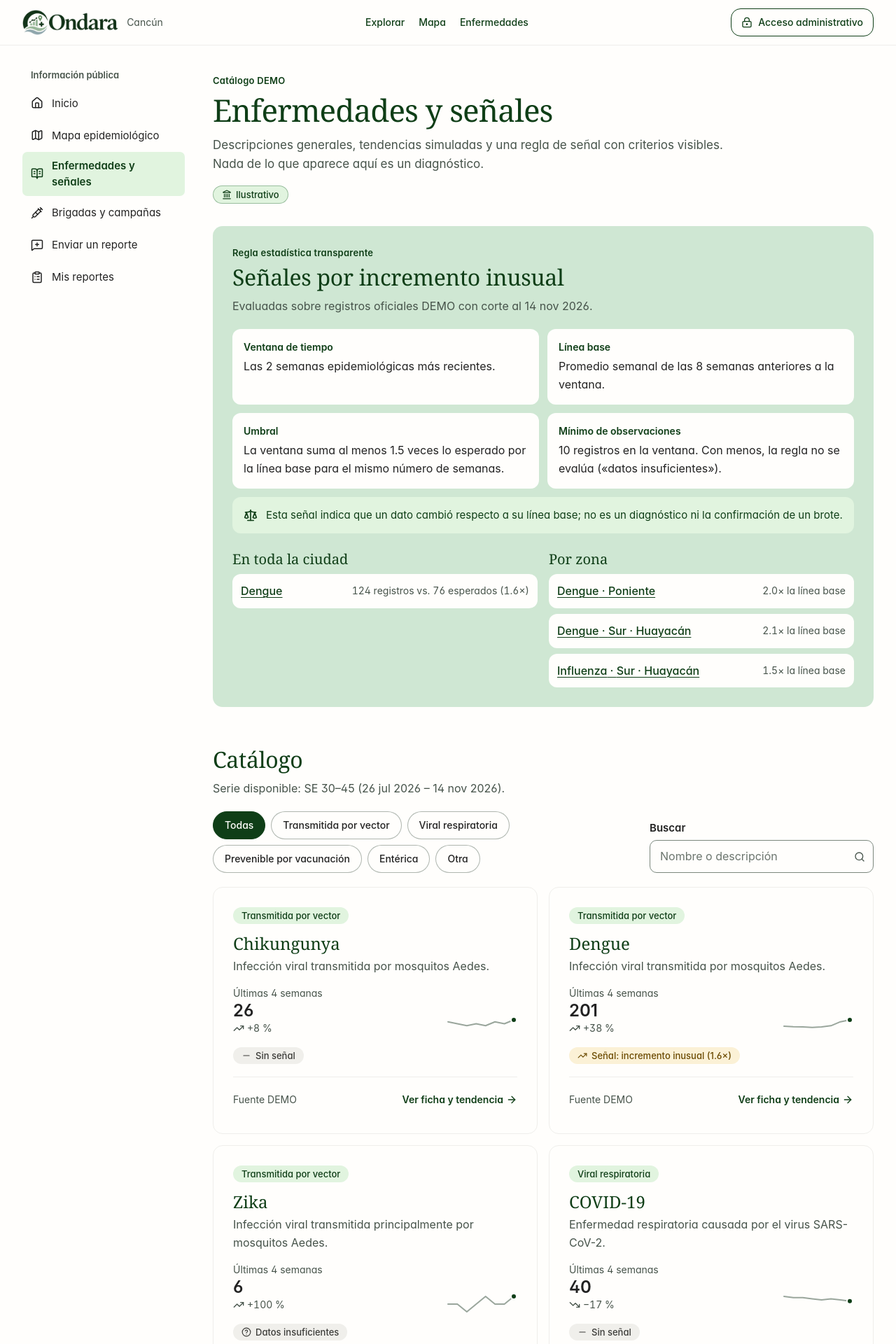
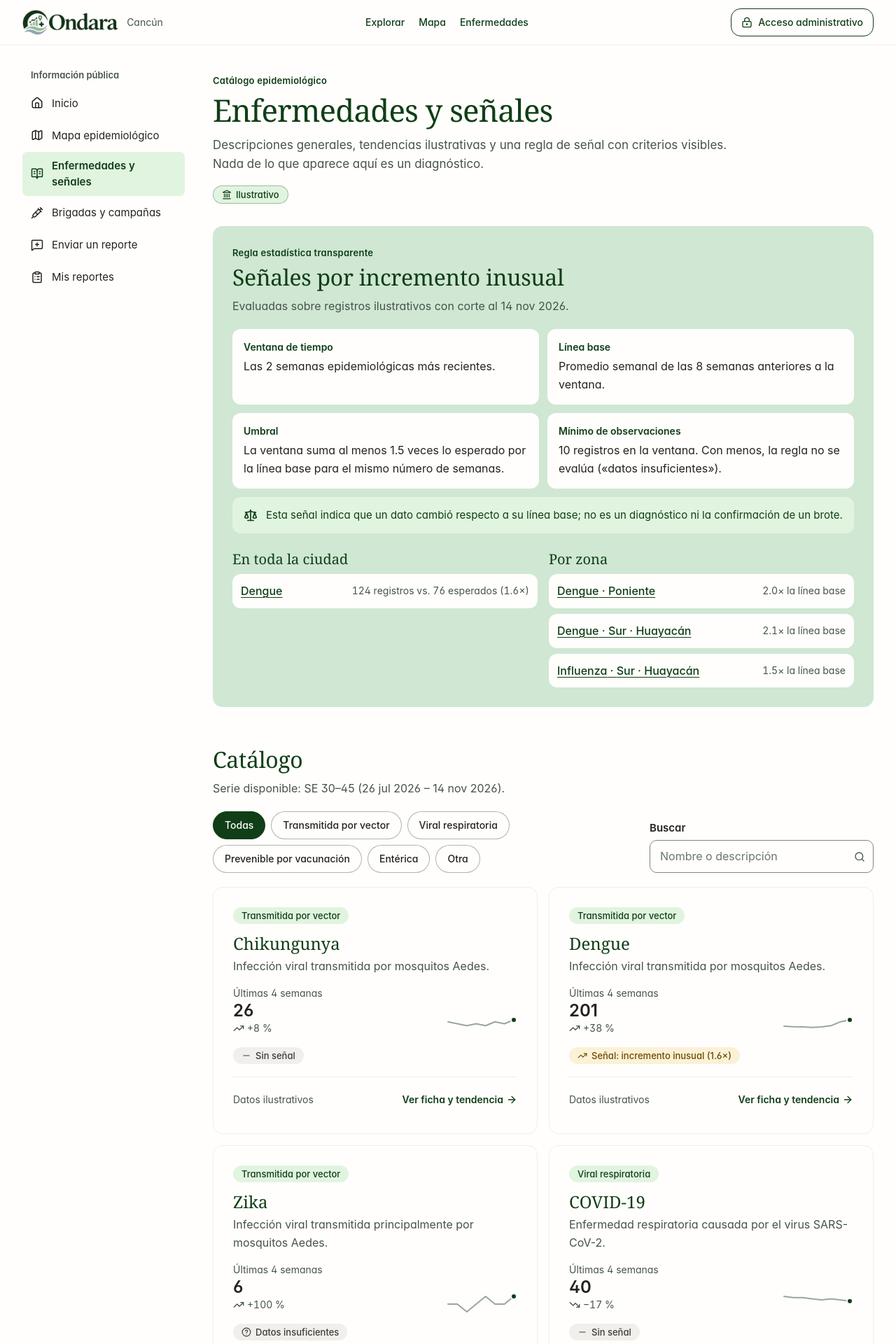
Before and after one commit to FranCiscoK18/TucanthonV3, a React (Vite) app: page /enfermedades in a window 1280 px wide. Shown: the top 1920 px of the page at 70% size. Built offline with nearby package versions, Linux system fonts and the light colour scheme.

Commit message:
style: mensajes de presentacion y datos de referencia

```diff
--- a/src/pages/DiseasesPage.tsx
+++ b/src/pages/DiseasesPage.tsx
@@ -41,9 +41,9 @@ export function DiseasesPage() {
   return (
     <>
       <PageHeader
-        eyebrow="Catálogo DEMO"
+        eyebrow="Catálogo epidemiológico"
         title="Enfermedades y señales"
-        description="Descripciones generales, tendencias simuladas y una regla de señal con criterios visibles. Nada de lo que aparece aquí es un diagnóstico."
+        description="Descripciones generales, tendencias ilustrativas y una regla de señal con criterios visibles. Nada de lo que aparece aquí es un diagnóstico."
         meta={
           <>
             <DataKindBadge kind="oficial-demo" compact />
@@ -67,7 +67,7 @@ export function DiseasesPage() {
                   id="senales"
                   eyebrow="Regla estadística transparente"
                   title="Señales por incremento inusual"
-                  description={`Evaluadas sobre registros oficiales DEMO con corte al ${formatDate(data.cutoff)}.`}
+                  description={`Evaluadas sobre registros ilustrativos con corte al ${formatDate(data.cutoff)}.`}
                 />
                 <SignalCriteria />
                 <div className="mt-6 grid grid-cols-1 gap-4 lg:grid-cols-2">
@@ -183,13 +183,13 @@ export function DiseasesPage() {
                             <p className="text-[1.5rem] font-semibold leading-tight text-charcoal">{formatInteger(item.last4)}</p>
                             <ChangeText current={item.last4} previous={item.previous4} />
                           </div>
-                          <Sparkline values={item.sparkline} label={`Tendencia de 8 semanas de ${item.disease.name}, DEMO`} />
+                          <Sparkline values={item.sparkline} label={`Tendencia de 8 semanas de ${item.disease.name}, ilustrativa`} />
                         </div>
                         <div className="mt-3">
                           <SignalBadge status={item.signal.status} ratio={item.signal.ratio} />
                         </div>
                         <div className="mt-4 flex flex-wrap items-center justify-between gap-2 border-t border-border-mist pt-3 text-sm">
-                          <span className="text-muted">Fuente DEMO</span>
+                          <span className="text-muted">Datos ilustrativos</span>
                           <Link
                             className="inline-flex min-h-10 items-center gap-1 font-semibold text-forest-ink hover:underline"
                             to={`/enfermedades/${item.disease.id}`}
```
